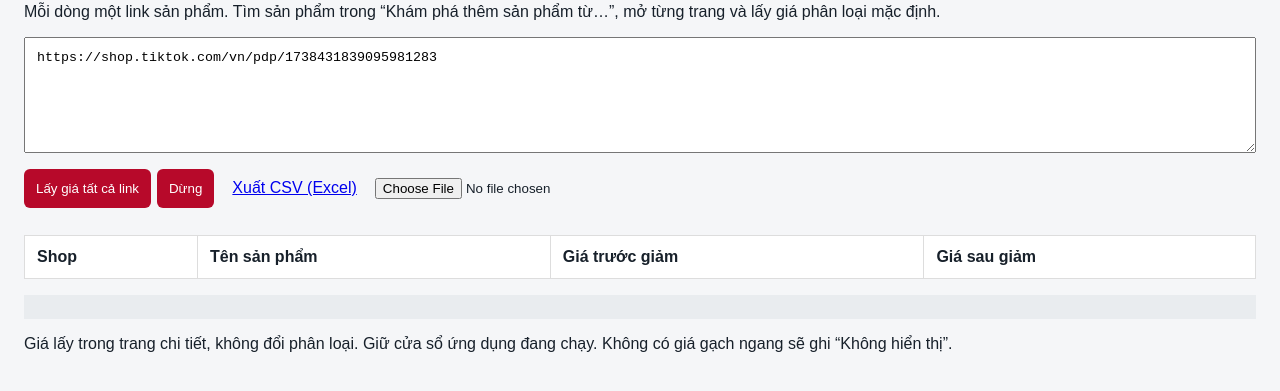
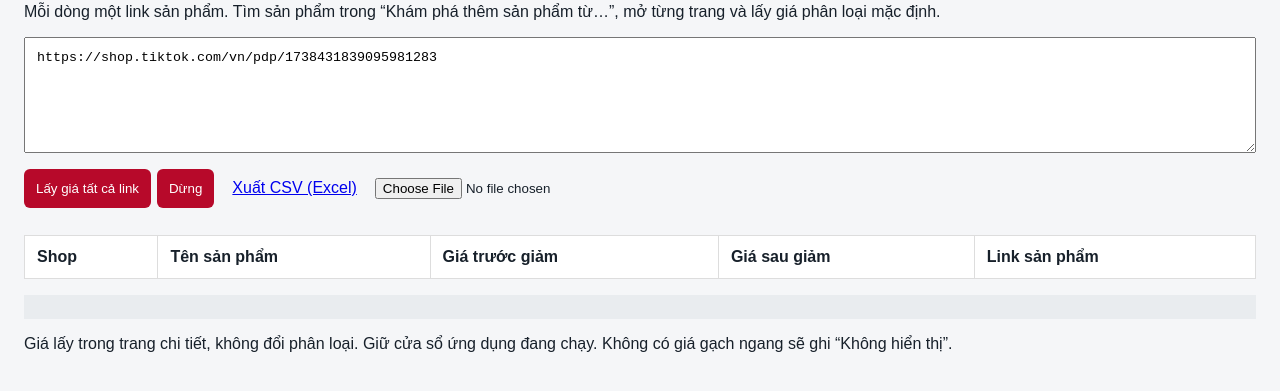
Before and after one commit to BaoThongthai/tiktok-price-tool, a browser extension: page ui.html in a window 1280 px wide. Shown: the part 87-478 px from the top of the page. Drawn offline with Linux system fonts and the light colour scheme; no server answers.

Commit message:
Enhance ui.html to include product links
Added functionality to display product links in the table.

```diff
--- a/ui.html
+++ b/ui.html
@@ -1,6 +1,6 @@
-<!doctype html><meta charset="utf-8"><title>TikTok Price Tool v4</title><style>body{font:16px Arial;background:#f5f6f8;color:#17202a;max-width:1250px;margin:32px auto;padding:0 24px}textarea{width:100%;box-sizing:border-box;padding:12px}button,a{display:inline-block;padding:12px;margin:10px 6px 10px 0;cursor:pointer}button{background:#b7092a;color:white;border:0;border-radius:6px}table{border-collapse:collapse;background:white;width:100%}td,th{border:1px solid #ddd;padding:12px;text-align:left}pre{white-space:pre-wrap;background:#e9ecef;padding:12px}td:nth-child(n+3){white-space:nowrap}</style><h1>TikTok — Lấy giá nhiều shop</h1><p>Mỗi dòng một link sản phẩm. Tìm sản phẩm trong “Khám phá thêm sản phẩm từ…”, mở từng trang và lấy giá phân loại mặc định.</p><textarea id="links" rows="6">https://shop.tiktok.com/vn/pdp/1738431839095981283</textarea><br><button id="run">Lấy giá tất cả link</button><button id="stop">Dừng</button><a href="csv">Xuất CSV (Excel)</a><input id="file" type="file" accept=".txt"><p id="status"></p><table><thead><tr><th>Shop</th><th>Tên sản phẩm</th><th>Giá trước giảm</th><th>Giá sau giảm</th></tr></thead><tbody id="rows"></tbody></table><pre id="logs"></pre><p>Giá lấy trong trang chi tiết, không đổi phân loại. Giữ cửa sổ ứng dụng đang chạy. Không có giá gạch ngang sẽ ghi “Không hiển thị”.</p><script>
+<!doctype html><meta charset="utf-8"><title>TikTok Price Tool v4</title><style>body{font:16px Arial;background:#f5f6f8;color:#17202a;max-width:1250px;margin:32px auto;padding:0 24px}textarea{width:100%;box-sizing:border-box;padding:12px}button,a{display:inline-block;padding:12px;margin:10px 6px 10px 0;cursor:pointer}button{background:#b7092a;color:white;border:0;border-radius:6px}table{border-collapse:collapse;background:white;width:100%}td,th{border:1px solid #ddd;padding:12px;text-align:left}pre{white-space:pre-wrap;background:#e9ecef;padding:12px}td:nth-child(n+3){white-space:nowrap}</style><h1>TikTok — Lấy giá nhiều shop</h1><p>Mỗi dòng một link sản phẩm. Tìm sản phẩm trong “Khám phá thêm sản phẩm từ…”, mở từng trang và lấy giá phân loại mặc định.</p><textarea id="links" rows="6">https://shop.tiktok.com/vn/pdp/1738431839095981283</textarea><br><button id="run">Lấy giá tất cả link</button><button id="stop">Dừng</button><a href="csv">Xuất CSV (Excel)</a><input id="file" type="file" accept=".txt"><p id="status"></p><table><thead><tr><th>Shop</th><th>Tên sản phẩm</th><th>Giá trước giảm</th><th>Giá sau giảm</th><th>Link sản phẩm</th></tr></thead><tbody id="rows"></tbody></table><pre id="logs"></pre><p>Giá lấy trong trang chi tiết, không đổi phân loại. Giữ cửa sổ ứng dụng đang chạy. Không có giá gạch ngang sẽ ghi “Không hiển thị”.</p><script>
 async function send(action){try{const r=await fetch(action,{method:'POST',headers:{'Content-Type':'application/json'},body:JSON.stringify({links:document.querySelector('#links').value})});if(!r.ok)alert(await r.text())}catch(e){alert(e)}}
 for(const id of ['run','stop'])document.getElementById(id).onclick=()=>send(id);
 document.getElementById('file').onchange=async e=>{if(e.target.files[0])document.getElementById('links').value=await e.target.files[0].text()};
 const money=n=>n===null?'Không hiển thị':n.toLocaleString('vi-VN')+'đ';let old='';
-async function poll(){try{const s=await(await fetch('state')).json();document.getElementById('run').disabled=s.busy;document.getElementById('status').textContent=(s.connected?'Kết nối Chrome: Đã kết nối':'Kết nối Chrome: Chưa kết nối — cài tiện ích rồi tải lại trang')+' • '+(s.busy?'Đang chạy':'Sẵn sàng')+' • '+s.rows.length+' sản phẩm';document.getElementById('logs').textContent=s.logs.join('\n');const sig=JSON.stringify(s.rows);if(sig!==old){old=sig;document.getElementById('rows').replaceChildren();for(const r of s.rows){const tr=document.createElement('tr');for(const v of [r.shop,r.name,money(r.before),money(r.after)]){const td=document.createElement('td');td.textContent=v;tr.append(td)}document.getElementById('rows').append(tr)}}}catch{}setTimeout(poll,1000)}poll();</script>
+async function poll(){try{const s=await(await fetch('state')).json();document.getElementById('run').disabled=s.busy;document.getElementById('status').textContent=(s.connected?'Kết nối Chrome: Đã kết nối':'Kết nối Chrome: Chưa kết nối — cài tiện ích rồi tải lại trang')+' • '+(s.busy?'Đang chạy':'Sẵn sàng')+' • '+s.rows.length+' sản phẩm';document.getElementById('logs').textContent=s.logs.join('\n');const sig=JSON.stringify(s.rows);if(sig!==old){old=sig;document.getElementById('rows').replaceChildren();for(const r of s.rows){const tr=document.createElement('tr');for(const v of [r.shop,r.name,money(r.before),money(r.after)]){const td=document.createElement('td');td.textContent=v;tr.append(td)}const linkCell=document.createElement('td');try{const url=new URL(r.url);if(url.protocol==='https:'&&!url.username&&!url.password&&['shop.tiktok.com','www.tiktok.com','vt.tiktok.com','vm.tiktok.com'].includes(url.hostname)){const a=document.createElement('a');a.href=url.href;a.target='_blank';a.rel='noopener noreferrer';a.textContent='Mở sản phẩm';linkCell.append(a);}}catch{}tr.append(linkCell);document.getElementById('rows').append(tr)}}}catch{}setTimeout(poll,1000)}poll();</script>
```
